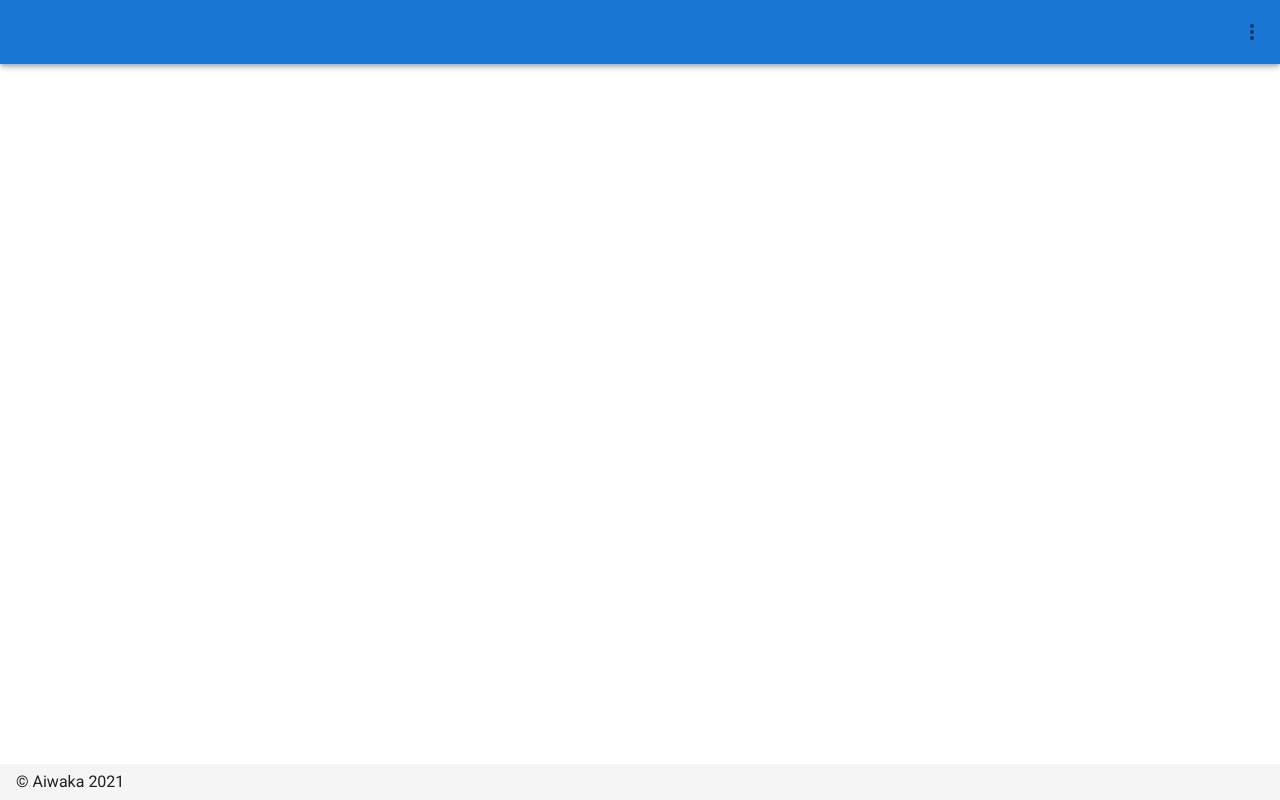
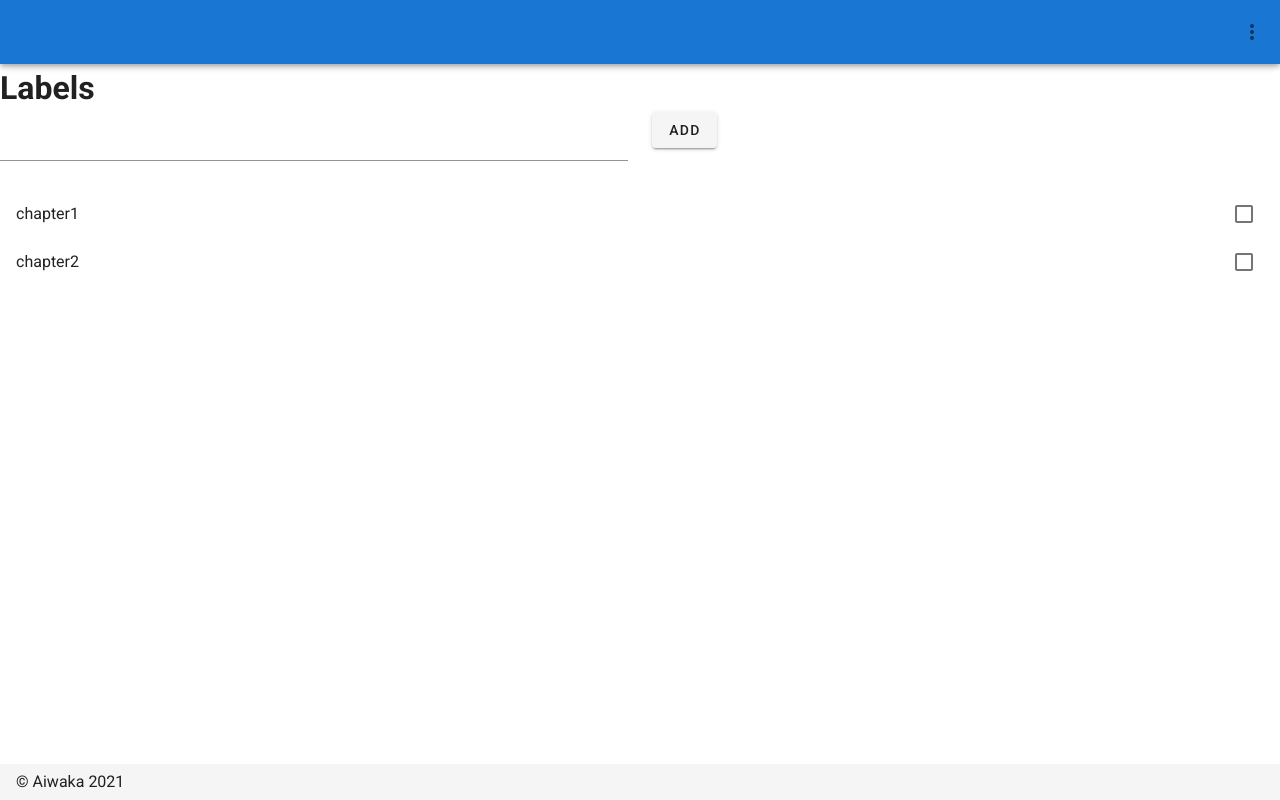
Before and after one commit to aiwaka/memorizing_quiz_app, a Vue app: page /labels in a window 1280 px wide. Built offline with nearby package versions, Linux system fonts and the light colour scheme.

Commit message:
add label manager page

```diff
--- a/src/App.vue
+++ b/src/App.vue
@@ -53,6 +53,9 @@
           <v-list-item>
             <v-btn :to="{name: 'list'}" text exact-active-class="green">List</v-btn>
           </v-list-item>
+          <v-list-item>
+            <v-btn :to="{name: 'labels'}" text exact-active-class="green">Labels</v-btn>
+          </v-list-item>
         </v-list>
       </v-menu>
 
--- a/src/router.js
+++ b/src/router.js
@@ -30,6 +30,11 @@ export default new Router({
       path: '/list',
       name: 'list',
       component: () => import('./views/List.vue')
+    },
+    {
+      path: '/labels',
+      name: 'labels',
+      component: () => import('./views/Labels.vue')
     }
   ]
 })
--- /dev/null
+++ b/src/views/Labels.vue
@@ -0,0 +1,59 @@
+<template>
+  <div class="labels">
+    <h1>Labels</h1>
+    <v-row>
+      <v-col cols="6">
+        <v-text-field v-model="newLabelText"></v-text-field>
+      </v-col>
+      <v-col cols="3">
+        <v-btn v-on:click="addNewLabel">Add</v-btn>
+      </v-col>
+    </v-row>
+    <v-list shaped>
+      <v-list-item-group multiple v-model="model">
+        <v-list-item
+          v-for="label in labels"
+          :key="label.id"
+          :value="parseInt(label.id)"
+          active-class="deep-purple--text text--accent-4"
+        >
+          <template v-slot:default="{active}">
+            <v-list-item-content>
+              <v-list-item-title v-text="label.text"></v-list-item-title>
+            </v-list-item-content>
+            <v-list-item-action>
+              <v-checkbox
+                :input-value="active"
+                color="deep-purple accent-4"
+              ></v-checkbox>
+            </v-list-item-action>
+          </template>
+        </v-list-item>
+      </v-list-item-group>
+    </v-list>
+  </div>
+</template>
+
+<script>
+export default {
+    data: () => {
+        return {
+            newLabelText: '',
+            model: [],
+        }
+    },
+    computed: {
+      labels() {
+        return this.$store.state.labels
+      }
+    },
+    methods: {
+      addNewLabel() {
+        this.$store.commit('addLabel', {
+          text: this.newLabelText
+        })
+        this.newLabelText = ''
+      }
+    }
+}
+</script>
```
